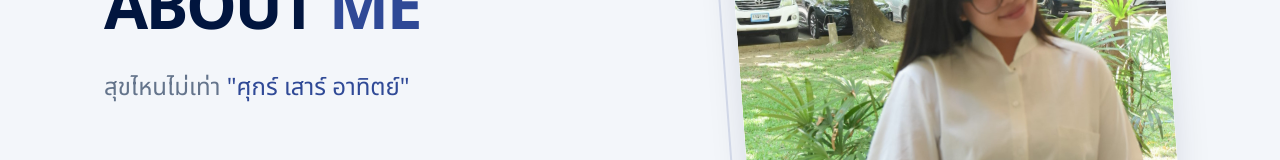
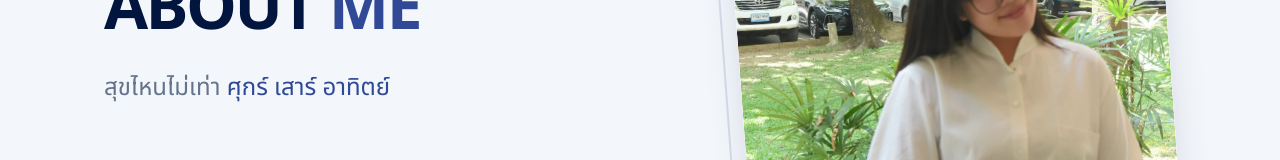
Before and after one commit to wachirapong-n/Pota-portfolio, a Next.js app: page /about in a window 1280 px wide. Shown: the part 436-596 px from the top of the page. Built offline with nearby package versions, Linux system fonts and the light colour scheme.

Commit message:
fix deploy

```diff
--- a/app/about/page.tsx
+++ b/app/about/page.tsx
@@ -28,7 +28,7 @@ export default function AboutPage() {
             </h1>
             <p className="mt-6 max-w-[570px] text-[22px] leading-8 text-muted md:text-2xl lg:text-2xl">
               สุขไหนไม่เท่า{" "}
-              <span className="mt-1  text-primary">"ศุกร์ เสาร์ อาทิตย์"</span>
+              <span className="mt-1  text-primary">{"ศุกร์ เสาร์ อาทิตย์"}</span>
             </p>
           </ScrollReveal>
 
```
